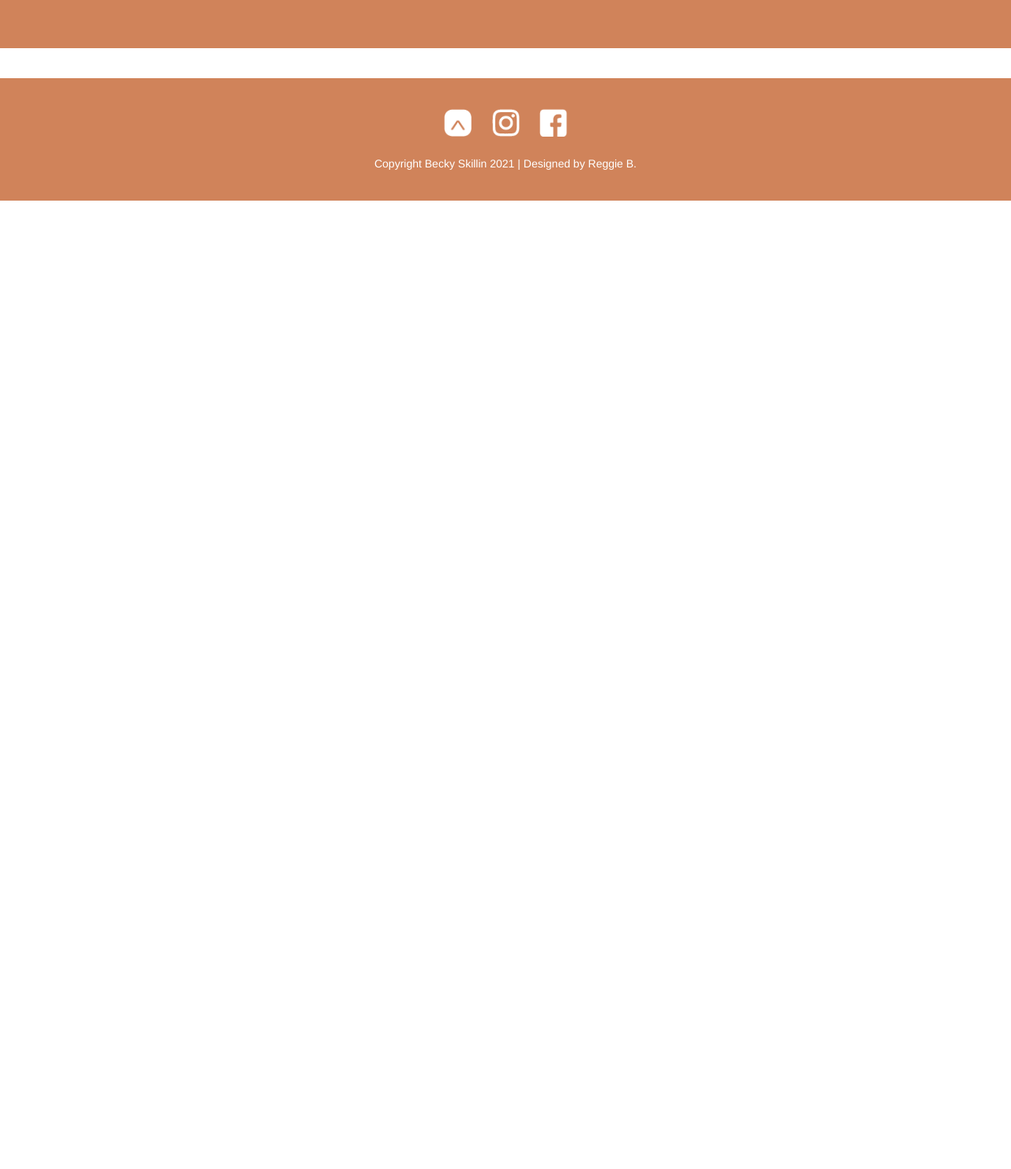
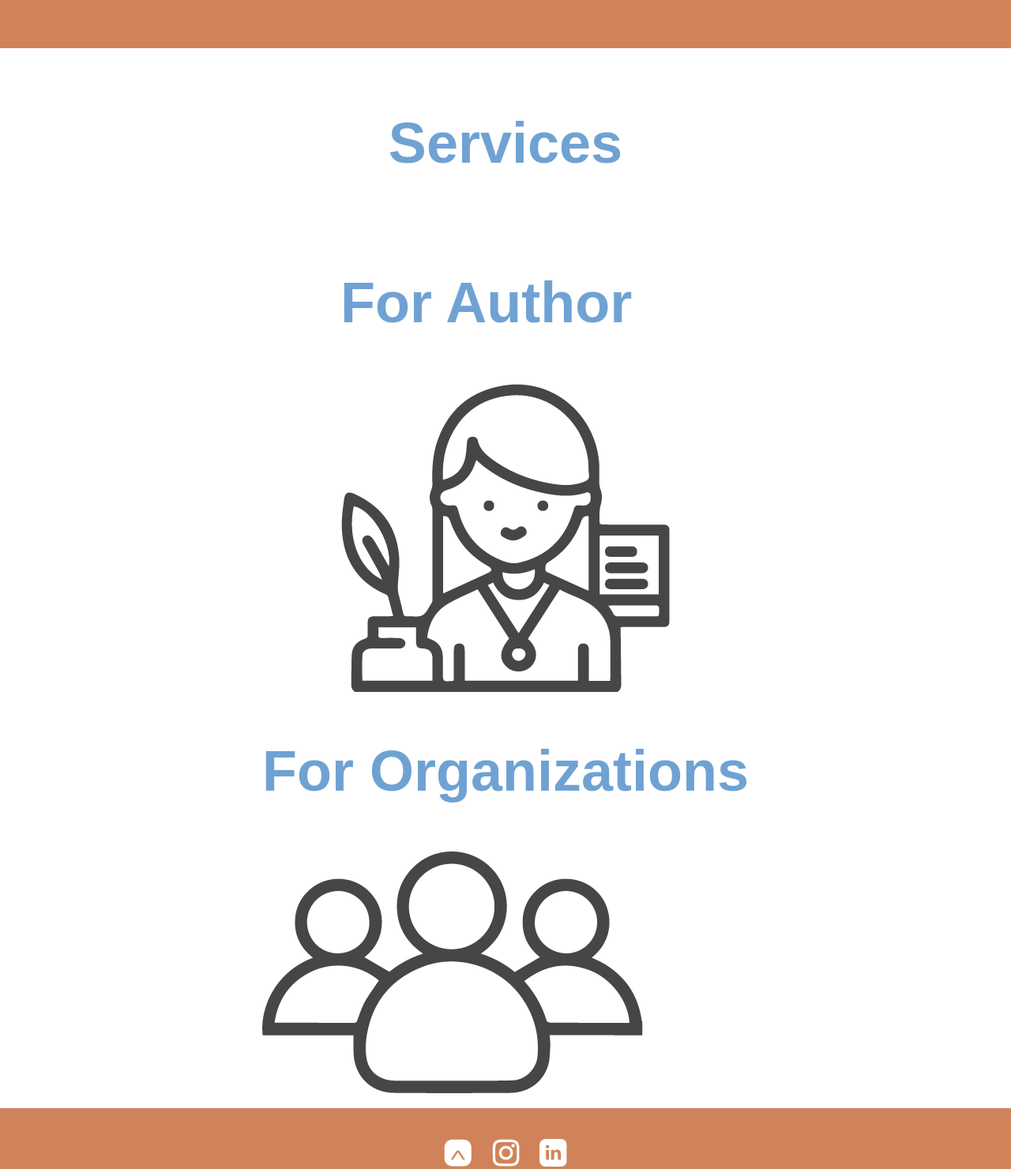
Before and after one commit to regine-tiu/becky_skillin, a website built with Parcel: page services.html in a window 1280 px wide. Shown: the part 240-1720 px from the top of the page at 79% size. Before the commit the page ends 800 px from the top, so only its background shows below. Built offline with nearby package versions, Linux system fonts and the light colour scheme; a web font is replaced by a local one.

Commit message:
updated service.html footer links

```diff
--- a/css/style.sass
+++ b/css/style.sass
@@ -30,9 +30,10 @@ $small: 14px
 
 section
     padding: 1.5% 0
+
+
 /* ----------- Navbar --------------*/
 nav
-
     ul
         list-style: none
 
@@ -160,7 +161,6 @@ p
             list-style: none
 
 
-
 /* ----------- Testimonials --------------*/
 .testimonials
     .row
@@ -258,14 +258,17 @@ footer
         margin: 0 5%
         width: 40%
 
-        h2
-            font-family: $subheader
-            font-weight: 400
-            font-size: $medium-large
-            color: $blue
-
         .bio
             font-family: $medium
             line-height: 1.6
             color: $light-grey
             margin: 1 5%
+
+
+/* ----------- Service Page --------------*/
+.services
+    h2
+    font-family: $subheader
+    font-weight: 400
+    font-size: $medium-large
+    color: $blue
--- a/services.html
+++ b/services.html
@@ -31,11 +31,11 @@
     <div class="row">
       <nav>
         <ul>
-          <li><a href="#">Home</a></li>
-          <li><a href="#">About</a></li>
-          <li><a href="#">Services</a></li>
-          <li><a href="#">Testimonials</a></li>
-          <li><a href="#">Contact</a></li>
+          <li><a href="index.html">Home</a></li>
+          <li><a href="about.html">About</a></li>
+          <li><a href="services.html">Services</a></li>
+          <li><a href="index.html/#testimonials">Testimonials</a></li>
+          <li><a href="contact.html">Contact</a></li>
         </ul>
       </nav>
     </div>
@@ -52,7 +52,34 @@
 
   <!------------ Contact Page --------------->
 
-  <section class="contact">
+  <section class="services">
+    <div class="row">
+      <h2>Services</h2>
+    </div>
+
+    <div class="row">
+      <div class="author-section service-box">
+        <div class="visible-box">
+          <h2>For Author</h2>
+        </div>
+
+        <div class="visible-box">
+          <img src="img/for-authors-icon.png">
+        </div>
+      </div>
+
+
+      <div class="org-section service-box">
+        <div class="visible-box">
+          <h2>For Organizations</h2>
+        </div>
+
+        <div class="visible-box">
+          <img src="img/for-org-icon.png">
+        </div>
+
+      </div>
+    </div>
 
   </section>
 
@@ -60,8 +87,8 @@
  <footer>
   <div class="row">
     <a href="#"><img src="img/ec-logo.png" alt="editors canada logo"></a>
-    <a href="#"><img src="img/ig-logo.png" alt="instagram logo"></a>
-    <a href="#"><img src="img/fb-logo.png" alt="facebook logo"></a>
+    <a href="https://www.instagram.com/beckyskillin/"><img src="img/ig-logo.png" alt="instagram logo"></a>
+    <a href="https://www.linkedin.com/in/skillinbecky/" class="li-logo"><img src="img/li-logo.png" alt="linkedin-logo"></a>
   </div>
   <div class="row">
     <p class="copyright">Copyright Becky Skillin 2021 | Designed by <a href="www.reggieb.me" target="_blank">Reggie B.</a></p>
```
Also changed, not shown: css/style.css, img/for-authors-icon.png (added), img/for-org-icon.png (added), 1 other file.
